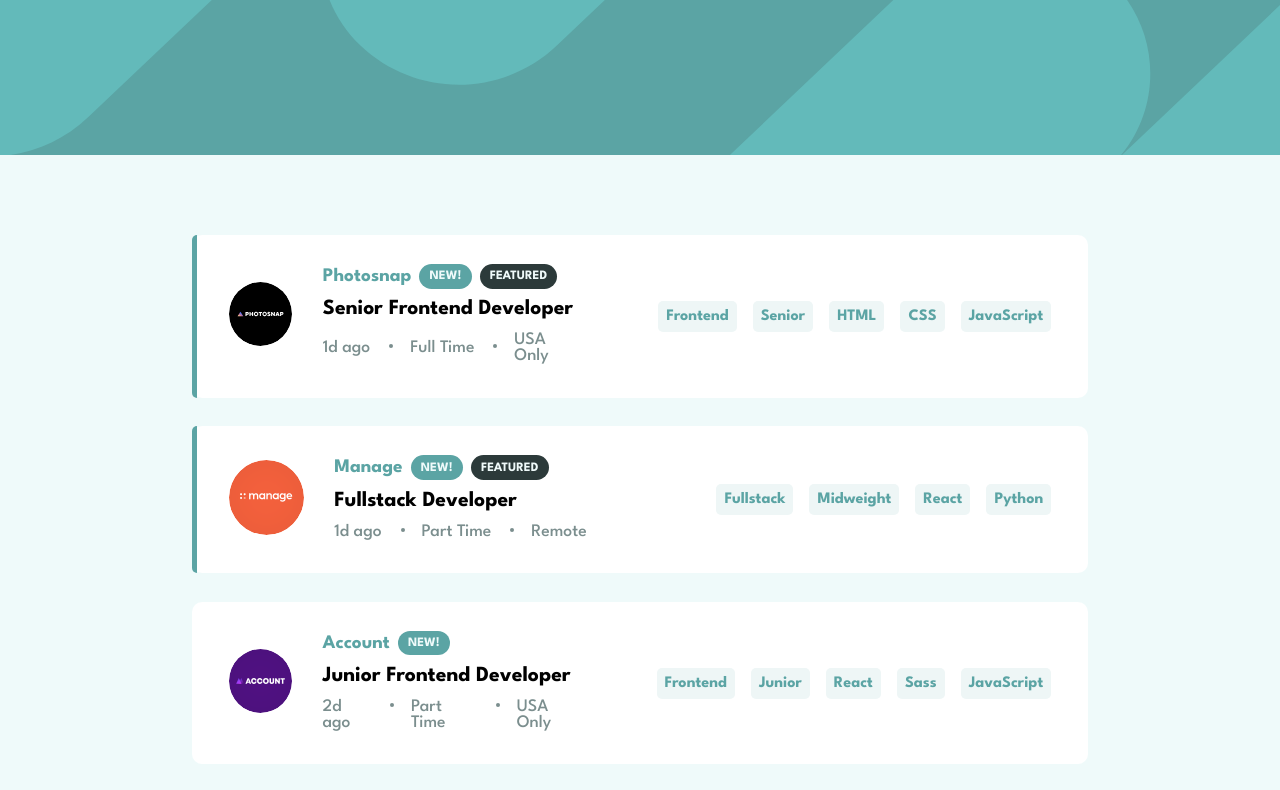
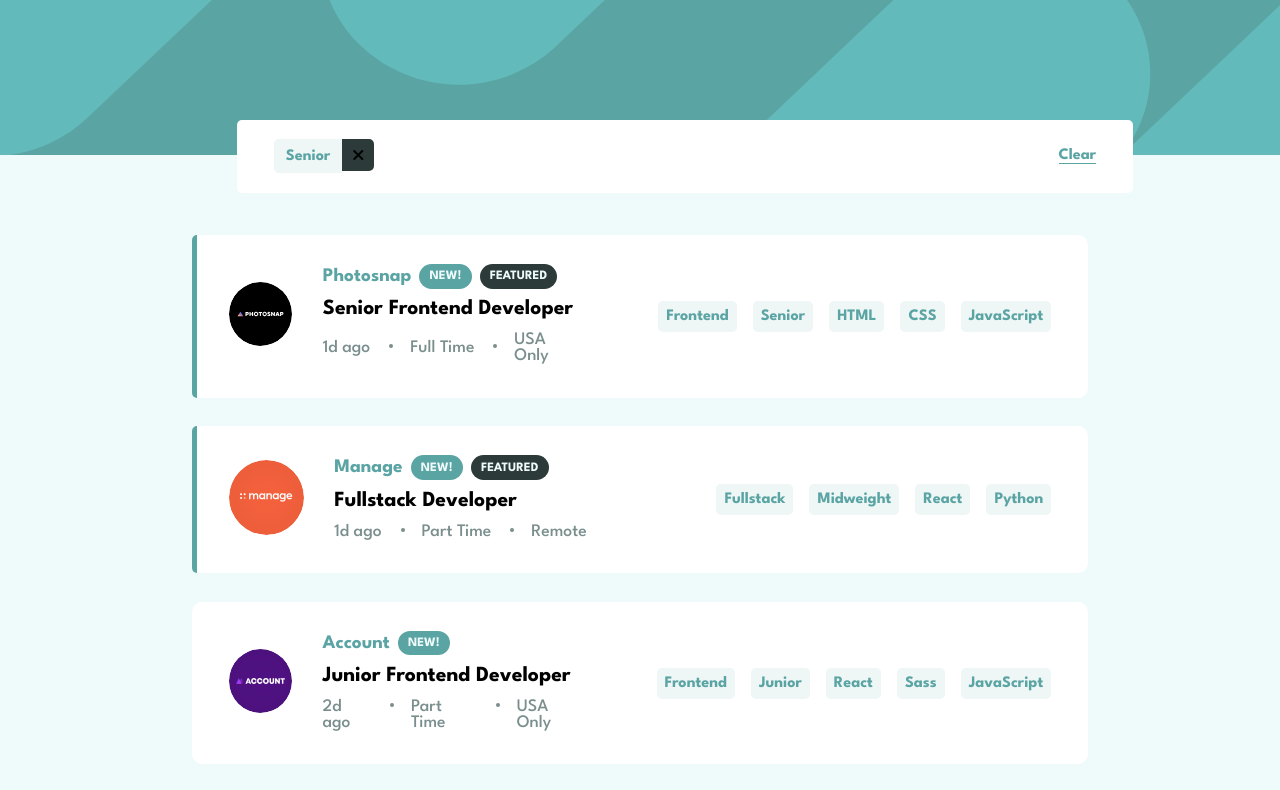
Before and after one commit to githukelvin/job-listing, a plain HTML site: page index.html in a window 1280 px wide. Both pictures are taken after a click on the item "Senior". Shown: the top 790 px of the page. Drawn offline with Linux system fonts and the light colour scheme.

Commit message:
build adding functionality

```diff
--- a/data.json
+++ b/data.json
@@ -48,8 +48,8 @@
     "id": 4,
     "company": "MyHome",
     "logo": "./images/myhome.svg",
-    "isNew": false,
-    "featured": false,
+    "isNew": true,
+    "featured": true,
     "position": "Junior Frontend Developer",
     "role": "Frontend",
     "level": "Junior",
--- a/index.html
+++ b/index.html
@@ -7,6 +7,8 @@
   <link rel="icon" type="image/png" sizes="32x32" href="./images/favicon-32x32.png">
 
   <title>Frontend Mentor | Job Listings</title>
+  <!-- link to fontawesome -->
+  <script src="https://kit.fontawesome.com/f1deb10f83.js" crossorigin="anonymous"></script>
 
   <!-- link to googlr fonts -->
   <link rel="preload" href="./fonts/LeagueSpartan-Bold.woff2"  as="font" type="font/woff2" crossorigin="anonymous">
@@ -27,7 +29,12 @@
   </header>
   <!-- Item Start -->
  <main>
-  <div class="container cards">
+  <div class="container bar">
+   <div class="searchs">
+  </div>
+   <p class="clear">clear</p>
+  </div>
+  <div  class="container cards">
 
 
   </div>
--- a/index.js
+++ b/index.js
@@ -1,10 +1,10 @@
 
 let  parentDiv = document.querySelector('.cards')
+function getAllData(){
   fetch("data.json")
     .then((response) => response.json())
     .then((data) =>
-    data
-      .map(
+      data.map(
         ({
           company,
           logo,
@@ -40,19 +40,17 @@ fetch("data.json")
     <span></span>
   `;
           }
-      function actv(){
-        if(featured){
+          function actv() {
+            if (featured) {
               return `
              <div class="card active">
           `;
-        }
-        else{
+            } else {
               return `
              <div class="card">
           `;
             }
           }
-
 
           function displayArray() {
             let result = "";
@@ -110,3 +108,67 @@ fetch("data.json")
         }
       )
     );
+}
+
+function time(ms) {
+  return new Promise((resolve, reject) => {
+    if (true) {
+      setTimeout(resolve, ms);
+    } else {
+      reject(console.log("Shop is closed"));
+    }
+  });
+}
+
+
+let searchs = document.querySelector(".searchs");
+let arr = [];
+
+
+
+
+async function data(){
+  try{
+    getAllData()
+    await time(2000); ;
+    let lists = document.querySelectorAll(".filters ul li");
+    lists.forEach((index)=>{
+      index.addEventListener("click",()=>{
+      bar.style.display = "flex";
+        ind = index.innerHTML;
+
+        if(!arr.includes(ind)){
+           arr.push(ind)
+          //  console.log(arr);
+        }
+        else return;
+        // mapping
+         arr.map((ind,index) => {
+          // remove previous
+            console.log(ind )
+            console.log(index)
+           return (searchs.innerHTML += `
+          <div class="search">
+              <li>${ind}</li>
+              <div onclick="xmark()" class="xmark"><i class="fa-solid fa-xmark"></i></div>
+          </div>
+        `);
+         });
+      })
+
+    })
+
+  }
+  catch(error){
+    console.log(error)
+  }
+}
+
+data();
+
+let bar = document.querySelector(".bar");
+let clear = document.querySelector(".clear");
+clear.addEventListener("click",()=>{
+  searchs.innerHTML ="";
+  bar.style.display = "none"
+})
--- a/scss/main.scss
+++ b/scss/main.scss
@@ -10,7 +10,6 @@ header{
     background-image: url('../images/bg-header-mobile.svg');
     // include
     @include desktop{
-        // height: 160px;
         background-image: url('../images/bg-header-desktop.svg');
     }
 }
@@ -101,7 +100,6 @@ header{
                             border-radius: 15px;
                             background: $color;
                             @include desktop{
-                                // font-size: 1em;
                                 padding: 0.5em .8em;
                             }
                     }
@@ -234,26 +232,25 @@ header{
                     margin: 0;
                     gap: 0;
                 }
+
                 li{
                     display: flex;
                     flex-basis: calc(33.33% - 1em);
-                    justify-content: center;
-                    align-items: center;
-                    width: min-content;
-                    list-style: none;
+                    @include list(1em);
                     padding: .55em .5em;
                     border-radius: 5px;
-                    background: $LightGrayishCyanFilterTablets;
-                    font-family: 'bold';
-                    font-size: 1em;
-                    color: $DesaturatedDarkCyan;
-                    cursor: pointer;
+
+                    &:hover {
+                            background: $DesaturatedDarkCyan;
+                            color: $LightGrayishCyanFilterTablets;
+                        }
                     @include desktop {
                         padding: .5em .5em;
                         font-size: 1.1em;
                         flex-basis: 0;
                         font-size: 1em;
                     }
+
 
                 }
               }
@@ -271,3 +268,63 @@ header{
                 border-top-left-radius: 10px;
                 border-bottom-left-radius: 10px;
         }
+.bar {
+    position: absolute;
+    background: #fff;
+    padding: 1.2em 2.3em;
+    top: 120px;
+    left: 237px;
+    display: none;
+    flex-direction: row;
+    justify-content: space-between;
+    align-items: center;
+    border-radius: 5px;
+    .searchs{
+        display: flex;
+        gap: .8em;
+        .search {
+            display: flex;
+            flex-direction: row;
+            position: relative;
+
+            // top: -5px;
+            li {
+                @include list(1em);
+                padding: .6em .75em;
+                border-top-left-radius: 5px;
+                border-bottom-left-radius: 5px;
+
+            }
+
+            .xmark {
+                $wih: 32px;
+                background: $VeryDarkGrayishCyan;
+                cursor: pointer;
+                width: $wih;
+                height: $wih;
+                border-top-right-radius: 5px;
+                border-bottom-right-radius: 5px;
+                display: grid;
+                place-content: center;
+
+                svg{
+                    color: #fff;
+                    font-size: 1.5em;
+                }
+
+            }
+            }
+
+    }
+
+    p{
+        font-family: 'bold';
+        color: $DesaturatedDarkCyan;
+        cursor: pointer;
+        padding-bottom: 0;
+        top: -3px;
+        height:min-content ;
+        text-transform: capitalize;
+        border-bottom: 1px solid  $DesaturatedDarkCyan;
+    }
+}
--- a/scss/partials/_mixins.scss
+++ b/scss/partials/_mixins.scss
@@ -1,6 +1,22 @@
+@use "./colors" as *;
+
 // mixin for desktop min 800px
 @mixin desktop{
     @media (min-width: 800px){
         @content;
     }
 }
+
+
+@mixin list($gt) {
+    display: flex;
+    justify-content: center;
+    align-items: center;
+    width: min-content;
+    list-style: none;
+    background: $LightGrayishCyanFilterTablets;
+    font-family: 'bold';
+    font-size:$gt ;
+    color: $DesaturatedDarkCyan;
+    cursor: pointer;
+}
```
Also changed, not shown: css/main.css, 1 other file. Lines whose indentation alone changed are shown as unchanged.
